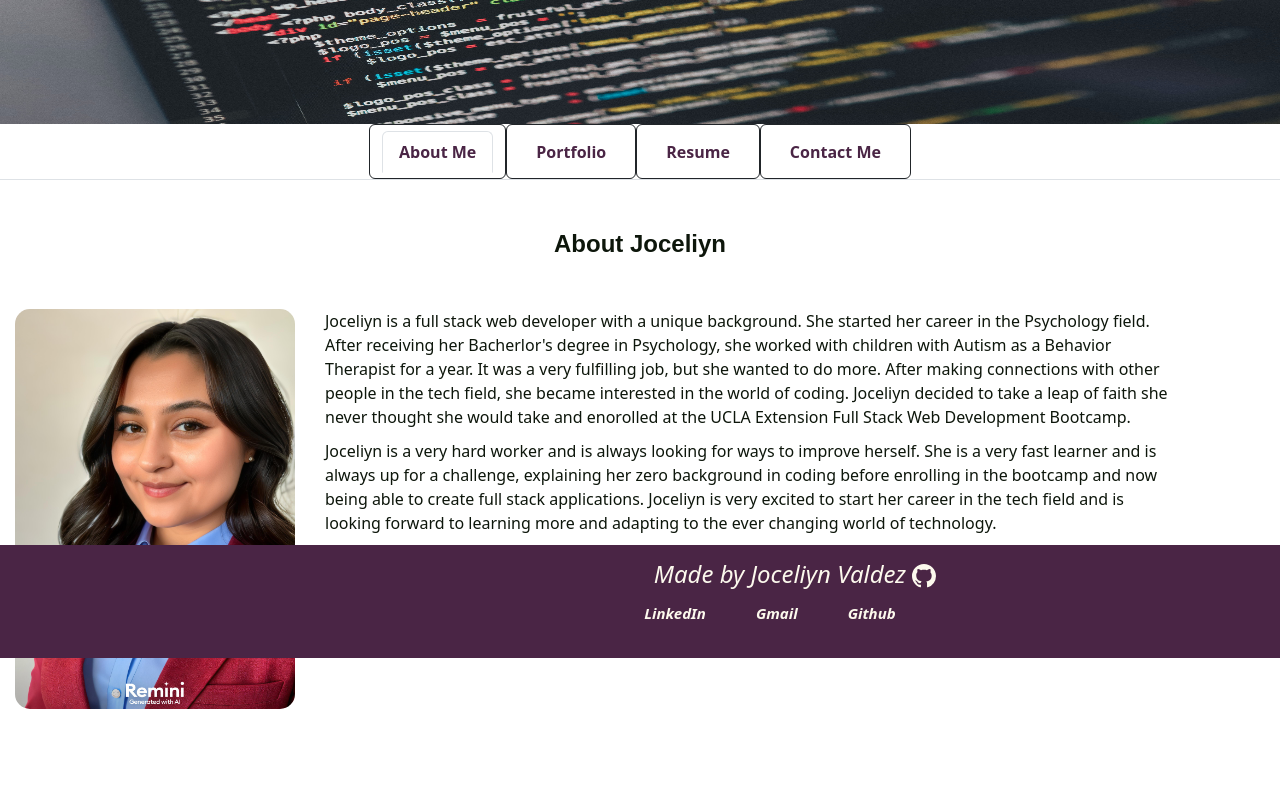
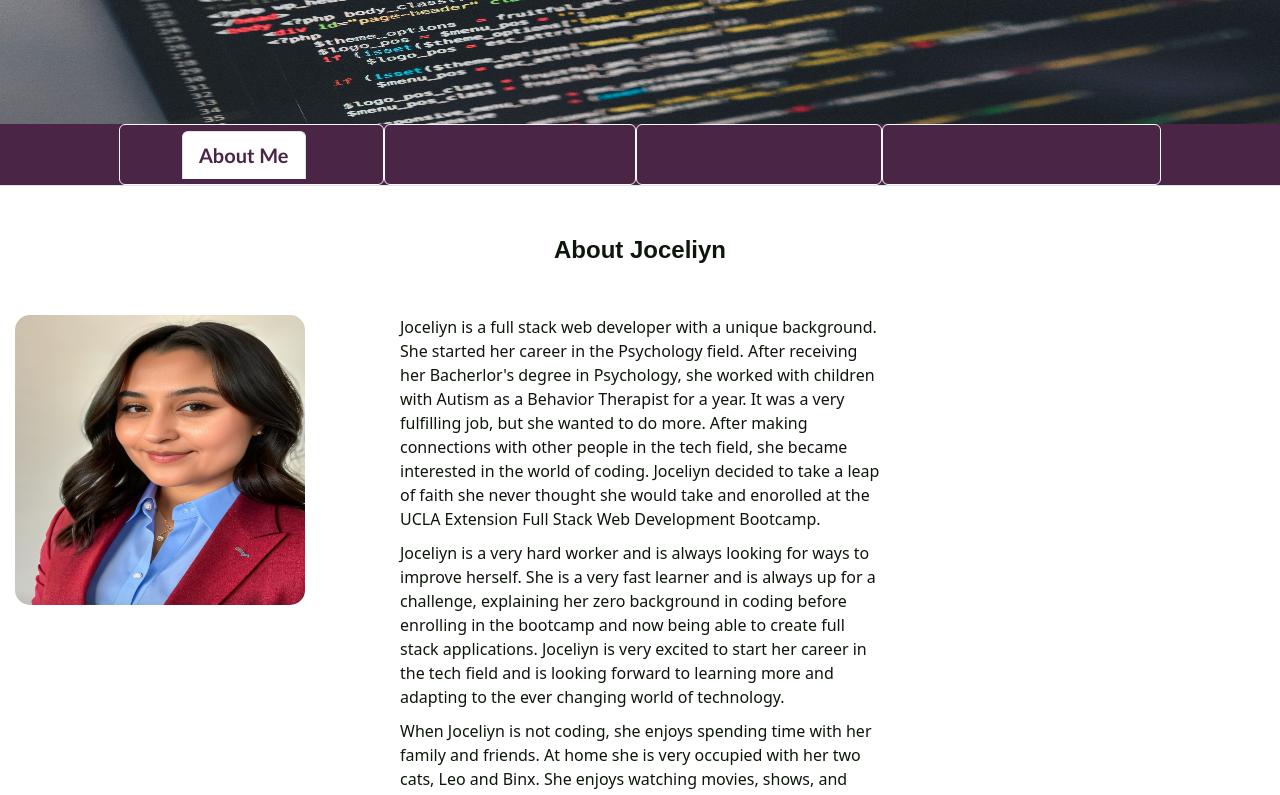
Before and after one commit to jovaldez98/my-react-portfolio, a React (Create React App) app: page / in a window 1280 px wide. Shown: the part 200-995 px from the top of the page. Built offline with nearby package versions, Linux system fonts and the light colour scheme.

Commit message:
fixed footer

```diff
--- a/src/components/About.js
+++ b/src/components/About.js
@@ -5,8 +5,9 @@ export default function About() {
     return (
         <>
             <h4 className="aboutMe">About Joceliyn</h4>
+
             <img src={joceImage} alt="Joceliyn Valdez" className="joceImage" />
-
+            <div className='aboutContent'>
                 <p className="aboutMeParagraph">
                     Joceliyn is a full stack web developer with a unique background. She started her
                     career in the Psychology field. After receiving her Bacherlor's degree in Psychology, she worked
@@ -23,6 +24,13 @@ export default function About() {
                     Joceliyn is very excited to start her career in the tech field and is looking forward to
                     learning more and adapting to the ever changing world of technology.
                 </p>
+
+                <p className="aboutMeParagraph3">
+                    When Joceliyn is not coding, she enjoys spending time with her family and friends. At home she is very
+                    occupied with her two cats, Leo and Binx. She enjoys watching movies, shows, and listening to music.
+                    Joceliyn is a very kind and caring person who is always willing to help others.
+                </p>
+            </div>
         </>
     );
 }
--- a/src/components/Nav.js
+++ b/src/components/Nav.js
@@ -4,30 +4,30 @@ import { Button } from 'react-bootstrap';
 function Nav({ currentPage, handlePageChange }) {
     return (
         <ul className="nav nav-tabs">
-            <Button variant="outline-dark">
+            <Button variant="outline-light">
             <li className="nav-item">
                 <a href="#about" onClick={() => handlePageChange("About")}
                     className={currentPage === "About" ? "nav-link active" : "nav-link"}>About Me</a>
             </li>
-            </Button>
-            <Button variant="outline-dark">
+            </Button>{' '}
+            <Button variant="outline-light">
             <li className="nav-item">
                 <a href="#portfolio" onClick={() => handlePageChange("Portfolio")}
                     className={currentPage === "Portfolio" ? "nav-link active" : "nav-link"}>Portfolio</a>
             </li>
-            </Button>
-            <Button variant="outline-dark">
+            </Button>{' '}
+            <Button variant="outline-light">
             <li className="nav-item">
                 <a href="#resume" onClick={() => handlePageChange("Resume")}
                     className={currentPage === "Resume" ? "nav-link active" : "nav-link"}>Resume</a>
             </li>
-            </Button>
-            <Button variant="outline-dark">
+            </Button>{' '}
+            <Button variant="outline-light">
             <li className="nav-item">
                 <a href="#contact" onClick={() => handlePageChange("Contact")}
                     className={currentPage === "Contact" ? "nav-link active" : "nav-link"}>Contact Me</a>
             </li>
-            </Button>
+            </Button>{' '}
         </ul>
     );
 }
--- a/src/components/style.css
+++ b/src/components/style.css
@@ -8,7 +8,6 @@
     padding: 15px;
     position: relative;
     bottom: 0;
-    width: 100%;
 }
 
 
@@ -19,6 +18,14 @@
     font-weight: bold;
     margin-top: 50px;
     margin-bottom: 50px;
+}
+
+.aboutContent {
+    text-align: center;
+    margin: 50px 300px 50px 300px;
+    flex: 1;
+    color: #0d160b;
+
 }
 
 .aboutMeParagraph {
@@ -33,10 +40,16 @@
     color: #0d160b;
 }
 
+.aboutMeParagraph3 {
+    margin: 10px 100px 10px 100px;
+    text-align: left;
+    color: #0d160b;
+}
+
 .joceImage {
     float: left;
-    height: 400px;
-    width: 280px;
+    height: 290px;
+    width: 290px;
     margin-right: 30px;
     margin-left: 15px;
     margin-bottom: 100px;
@@ -46,7 +59,7 @@
 
 .header {
     display: flex;
-    justify-content: space-between;
+    justify-content: left;
     padding: 0px;
     flex-wrap: wrap;
     font-family: 'Trebuchet MS', 'Lucida Sans Unicode', 'Lucida Grande', 'Lucida Sans', sans-serif;
@@ -56,18 +69,26 @@
 .nav{
     font-size: 50px;
     color: #4A2545;
+    background-color: #4A2545;
     justify-content: center;
+}
+
+.nav-item {
+    padding: 0 65px 0 50px;
+    color: #4A2545;
+    font-weight: bold;
+    font-size: 20px;
+    border: #63355f;
+    text-decoration: none;
+    font-family: 'Trebuchet MS', 'Lucida Sans Unicode', 'Lucida Grande', 'Lucida Sans', sans-serif;
 }
 
 .nav-link {
     color: #4A2545!important;
-    font-weight: bold!important;
+    font-weight: sans-serif!important;
     border: #63355f;
 }
 
-.nav-link:hover {
-    color: #bcc2ba;
-}
 
 .name {
     font-size: 45px;
```
Also changed, not shown: src/assets/images/joceimage.JPG. Lines whose indentation alone changed are shown as unchanged.
